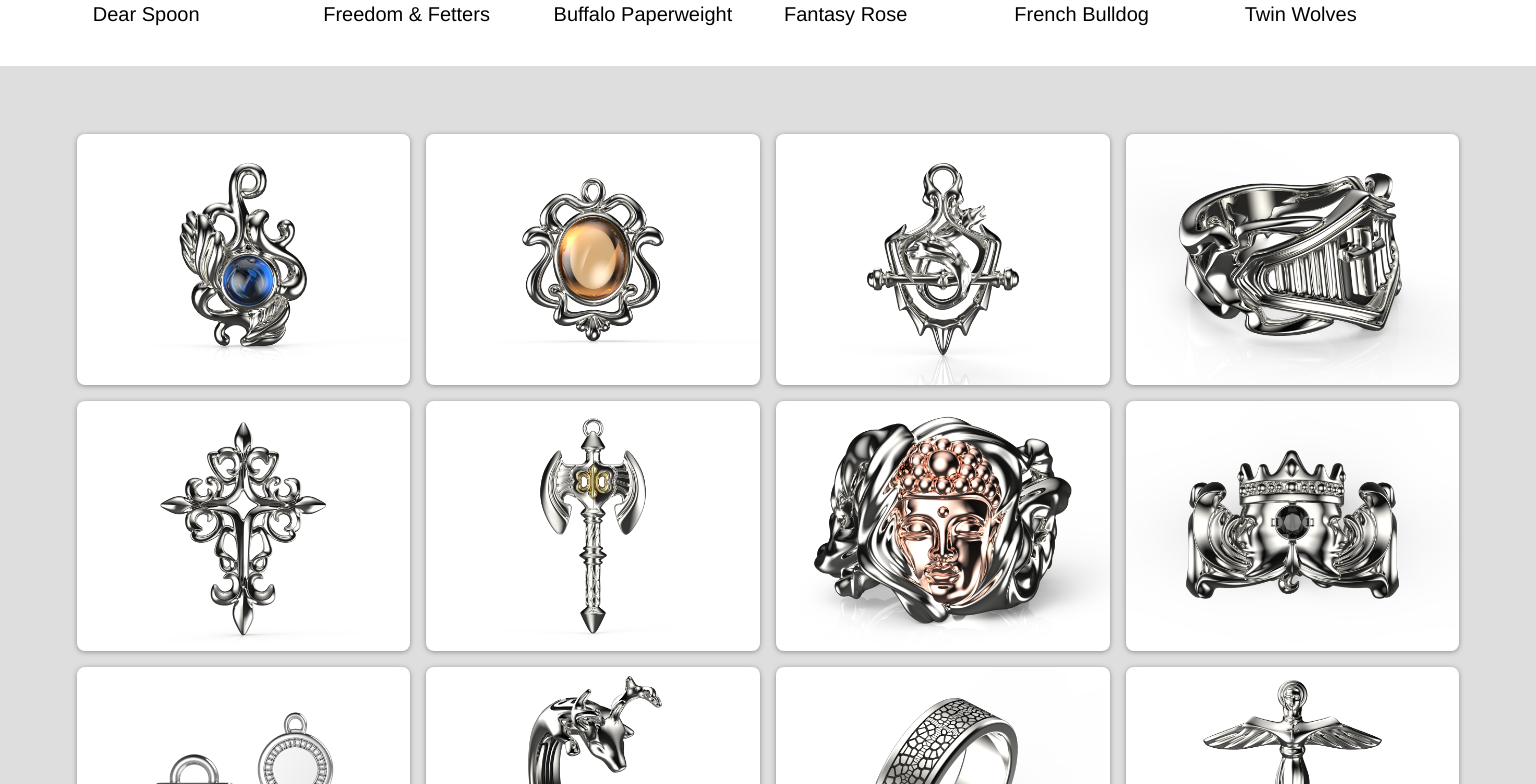
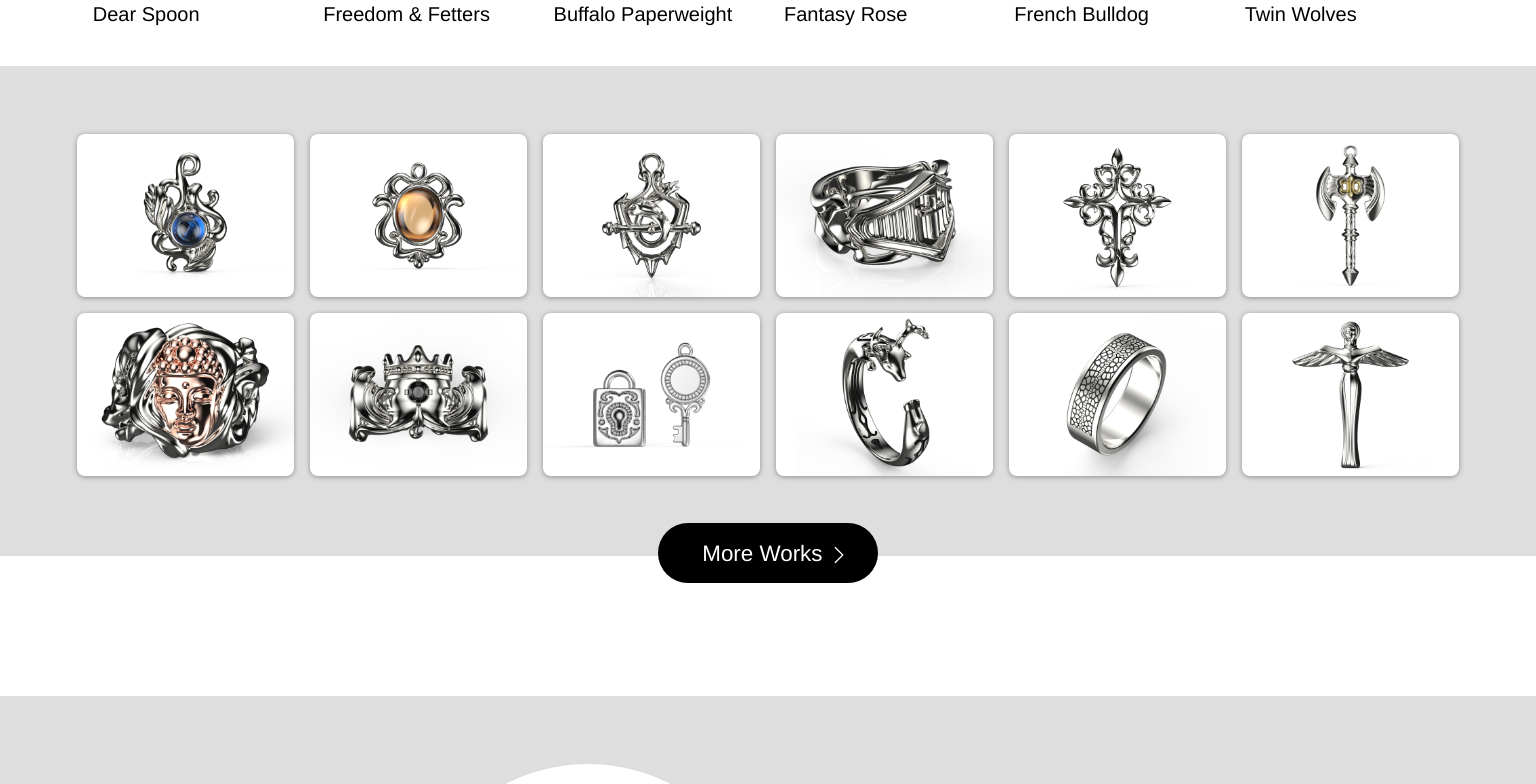
Before and after one commit to Darric-Lu/portfolio-model, a Vue app: page /#/ in a window 1536 px wide. Shown: the part 800-1584 px from the top of the page. Built offline with nearby package versions, Linux system fonts and the light colour scheme.

Commit message:
Update HomeWorks grid

```diff
--- a/src/components/HomeWorks.vue
+++ b/src/components/HomeWorks.vue
@@ -210,6 +210,11 @@
     grid-template-columns: repeat(auto-fill, minmax(300px, 1fr));
   }
 }
+@media screen and (min-width: 1400px) {
+  .works-wrapper {
+    grid-template-columns: 1fr 1fr 1fr 1fr 1fr 1fr;
+  }
+}
 </style>
 
 <script>
```
